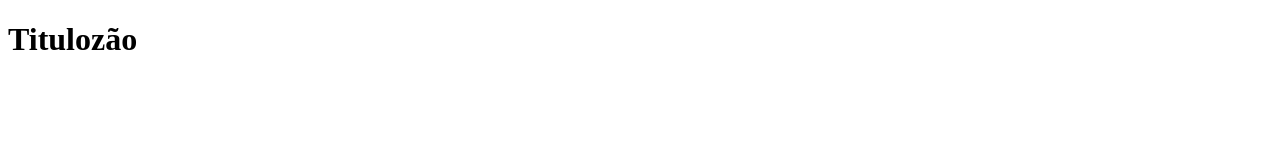
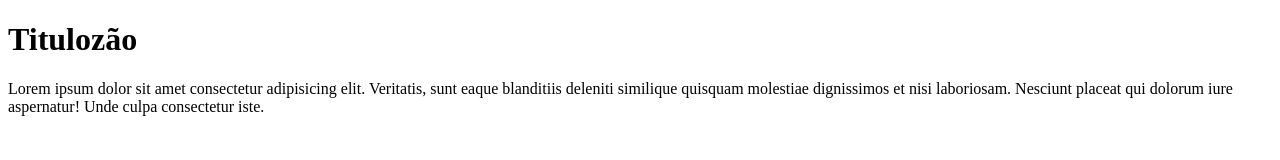
Before and after one commit to leonardoccorrea/projeto-aprendizado, a plain HTML site: page index.html in a window 1280 px wide. Drawn offline with Linux system fonts and the light colour scheme.

Commit message:
Update index.html

```diff
--- a/index.html
+++ b/index.html
@@ -11,6 +11,11 @@
         <header>
             <h1>Titulozão</h1>
         </header>
+        <article>
+            <p>Lorem ipsum dolor sit amet consectetur adipisicing elit. Veritatis, sunt eaque blanditiis deleniti similique quisquam molestiae dignissimos et nisi laboriosam. Nesciunt placeat qui dolorum iure aspernatur! Unde culpa consectetur iste.</p><br>
+
+
+        </article>
 
 
     </main>
```
